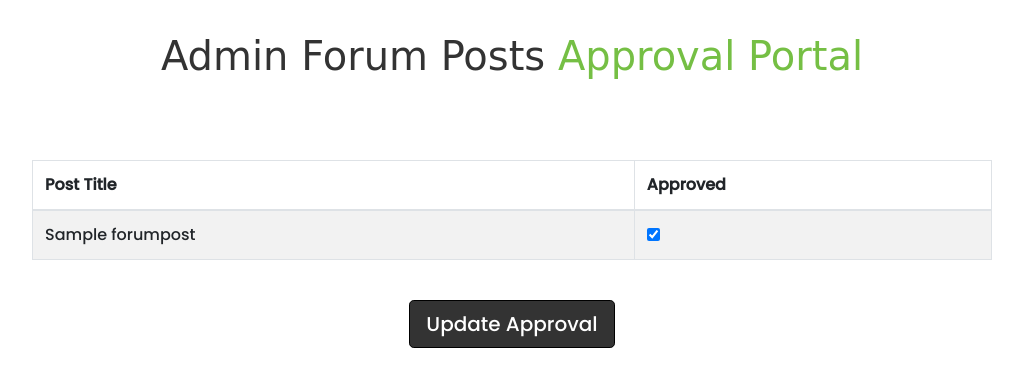
After one commit to jenny-hub90/FinalYearProject, a Django app: page /Forum_postsapproval in a window 1280 px wide. The commit adds this page. Shown: the top 387 px of the page, without its empty margins (128-1151 px from the left). Run offline with Django 3.2, Linux system fonts and the light colour scheme; a user stored in the database is signed in; tables that the repository leaves empty hold one stand-in row (values such as "Sample post").

Commit message:
made a new page for admin to view the approved and the unapproved forum posts

```diff
--- a/heraldsupportclan/HSC/urls.py
+++ b/heraldsupportclan/HSC/urls.py
@@ -33,6 +33,7 @@ urlpatterns = [
     path('reset_password_complete/',
     auth_views.PasswordResetCompleteView.as_view(template_name="registration/password_reset_done.html"),
     name="password_reset_complete"),
+     path('Forum_postsapproval',views.Forum_postsapproval , name="Forum_postsapproval"),
 
     path('eventinfo', views.eventinfo, name='eventinfo'),
     path('studentreview', views.studentreview, name='studentreview'),
@@ -41,4 +42,5 @@ urlpatterns = [
     path('latest_posts', latest_posts, name="latest_posts"),
     path('search_result',search_result , name="search_result"),
 
+
 ]
--- a/heraldsupportclan/HSC/views.py
+++ b/heraldsupportclan/HSC/views.py
@@ -1,5 +1,4 @@
 from multiprocessing import context
-from turtle import pos, title
 from django.shortcuts import render, get_object_or_404, redirect
 from .models import Author, EventGalleryCategory, EventGalleryPictures, EventReview, LatestEvents, Post, slider, review,  Eventslider, Eventabout, Category, ForumPost,Comment,Reply,Gallery
 from django.views.generic import ListView
@@ -7,9 +6,7 @@ from .utils import update_views
 from .forms import UpdateForm,ForumPostForm
 from django.contrib.auth.models import User
 from django.core.paginator import Paginator, PageNotAnInteger, EmptyPage
-
-
-
+from django.contrib import messages
 
 
 # Create your views here.
@@ -25,11 +22,6 @@ def loginPage(request):
 def ForgotPassword(request):
     return render(request, 'ForgotPassword.html')
 
-
-
-def update_profile(request):
-    context={}
-    return render(request,'update.html',context)
 
 def Home(request):
    secs = LatestEvents.objects.all()
@@ -188,3 +180,20 @@ def search_result(request):
 
 def team(request):
     return render(request, "team.html")
+
+def Forum_postsapproval(request):
+    Forum_post_list = ForumPost.objects.all().order_by('-date')
+    if request.user.is_superuser:
+        if request.method == "POST":
+            id_list = request.POST.getlist('boxes')
+            #update database
+            for x in id_list:
+                ForumPost.objects.filter(pk=int(x)).update(approved=True)
+
+            messages.success(request,("Forum Posts Approval Has Been Updated!"))
+            return redirect('Forums')
+        else:
+            return render(request,'Forum_postsapproval.html',{'Forum_post_list':Forum_post_list})
+    else:
+        messages.success(request,("You are not authorized to view this page"))
+        return redirect('Home')
--- a/heraldsupportclan/static/css/team.css
+++ b/heraldsupportclan/static/css/team.css
@@ -1,3 +1,4 @@
+@import url('https://fonts.googleapis.com/css2?family=Baloo+2&family=Poppins:wght@500&display=swap" rel="stylesheet');
 * {
     padding: 0;
     margin: 0;
--- a/heraldsupportclan/templates/Event.html
+++ b/heraldsupportclan/templates/Event.html
@@ -30,6 +30,9 @@
       <a href="{% url 'Forums' %}">Forums</a>
       <a href="{% url 'Event' %}">Events</a>
       <a href="{% url 'Newsletter' %}">Newsletter</a>
+      {%  if user.is_superuser %}
+      <a href= "{% url 'Forum_postsapproval' %}"> Approval Posts</a>
+      {% endif %}
     </nav>
 
     <div id="menu-bars" class="fas fa-bars"></div>
--- /dev/null
+++ b/heraldsupportclan/templates/Forum_postsapproval.html
@@ -0,0 +1,76 @@
+<!DOCTYPE html>
+<html lang="en">
+    <head>
+    <link rel="stylesheet" href="https://cdn.jsdelivr.net/npm/bootstrap@4.3.1/dist/css/bootstrap.min.css" integrity="sha384-ggOyR0iXCbMQv3Xipma34MD+dH/1fQ784/j6cY/iJTQUOhcWr7x9JvoRxT2MZw1T" crossorigin="anonymous">
+    </head>
+<body>
+<h1 style="text-align:center; margin-block:12px; color:#333; padding:20px; font-family: cursive;"> Admin Forum Posts <span>Approval Portal</span></h1>
+<style>
+    @import url('https://fonts.googleapis.com/css2?family=Baloo+2&family=Poppins:wght@500&display=swap" rel="stylesheet');
+    *{
+        font-family: 'Poppins', sans-serif;
+      }
+    .table {
+        width: 75%;
+        margin-bottom: 1rem;
+        color: #212529;
+        margin-left: auto;
+        margin-right: auto;
+    }
+    h1 span {
+        color:  #75bf44;
+        font-family: cursive;
+
+    }
+    .btn{
+        display:flex;
+        margin:auto;
+    }
+    .btn-secondary {
+        color: #fff;
+        background-color: #333;
+        border-color: #000;
+    }
+    .btn:hover{
+      background-color: #75bf44;
+    }
+</style>
+<br/><br/>
+<form action="" method=POST>
+    {% csrf_token %}
+<table class = "table table-striped table-hover
+table-bordered">
+    <thead>
+        <tr>
+            <th scope="col"> Post Title</th>
+            <th scope="col">Approved</th>
+        </tr>
+    </thead>
+    <tbody>
+    {% for ForumPost in  Forum_post_list %}
+    <tr>
+    <td>{{ForumPost}}</td>
+    <td>
+        {% if ForumPost.approved %}
+        <div class="form-check">
+            <input class="form-check-input"
+             type="checkbox" checked="checked" value={{ForumPost.id}}
+             name="boxes">
+        </div>
+        {% else %}
+        <div class="form-check">
+            <input class="form-check-input"
+             type="checkbox"  value={{ForumPost.id}}
+             name="boxes">
+        </div>
+        {% endif %}
+
+    </td>
+    {% endfor %}
+
+    </tbody>
+</table>
+</br>
+ <button type="submit" class="btn btn-secondary btn-lg">Update Approval</button>
+</body>
+ </html>
--- a/heraldsupportclan/templates/Forums.html
+++ b/heraldsupportclan/templates/Forums.html
@@ -28,6 +28,9 @@
       <a href="{% url 'Forums' %}">Forums</a>
       <a href="{% url 'Event' %}">Events</a>
       <a href="{% url 'Newsletter' %}">Newsletter</a>
+      {%  if user.is_superuser %}
+      <a href= "{% url 'Forum_postsapproval' %}"> Approval Posts</a>
+      {% endif %}
     </nav>
 
     <div id="menu-bars" class="fas fa-bars"></div>
--- a/heraldsupportclan/templates/Newsletter.html
+++ b/heraldsupportclan/templates/Newsletter.html
@@ -29,6 +29,9 @@
     <a href="{% url 'Forums' %}">Forums</a>
     <a href="{% url 'Event' %}">Events</a>
     <a href="{% url 'Newsletter' %}">Newsletter</a>
+    {%  if user.is_superuser %}
+    <a href= "{% url 'Forum_postsapproval' %}"> Approval Posts</a>
+    {% endif %}
     </nav>
 
     <div id="menu-bars" class="fas fa-bars"></div>
--- a/heraldsupportclan/templates/base.html
+++ b/heraldsupportclan/templates/base.html
@@ -27,6 +27,9 @@
       <a href="{% url 'Forums' %}">Forums</a>
       <a href="{% url 'Event' %}">Events</a>
       <a href="{% url 'Newsletter' %}">Newsletter</a>
+      {%  if user.is_superuser %}
+      <a href= "{% url 'Forum_postsapproval' %}"> Approval Posts</a>
+      {% endif %}
     </nav>
 
     <div id="menu-bars" class="fas fa-bars"></div>
--- a/heraldsupportclan/templates/detail.html
+++ b/heraldsupportclan/templates/detail.html
@@ -28,6 +28,9 @@
       <a href="{% url 'Forums' %}">Forums</a>
       <a href="{% url 'Event' %}">Events</a>
       <a href="{% url 'Newsletter' %}">Newsletter</a>
+      {%  if user.is_superuser %}
+      <a href= "{% url 'Forum_postsapproval' %}"> Approval Posts</a>
+      {% endif %}
     </nav>
 
     <div id="menu-bars" class="fas fa-bars"></div>
--- a/heraldsupportclan/templates/posts.html
+++ b/heraldsupportclan/templates/posts.html
@@ -29,6 +29,9 @@
       <a href="{% url 'Forums' %}">Forums</a>
       <a href="{% url 'Event' %}">Events</a>
       <a href="{% url 'Newsletter' %}">Newsletter</a>
+      {%  if user.is_superuser %}
+      <a href= "{% url 'Forum_postsapproval' %}"> Approval Posts</a>
+      {% endif %}
     </nav>
 
     <div id="menu-bars" class="fas fa-bars"></div>
--- a/heraldsupportclan/templates/update.html
+++ b/heraldsupportclan/templates/update.html
@@ -76,6 +76,7 @@ h2 span {
 }
 
 </style>
+
 <div class="user_card">
 <div class= "form-group">
   <form method="POST" action="." enctype="multipart/form-data" style="margin-left:150px;margin-bottom: 150px;">
```
Also changed, not shown: heraldsupportclan/accounts/templates/registration/password_reset.html (+6 -1 lines), heraldsupportclan/accounts/views.py (+18 -12 lines), heraldsupportclan/heraldsupportclan/settings.py (+2 -17 lines), heraldsupportclan/static/css/Home.css (+10 -1 lines), heraldsupportclan/templates/Home.html (+7 -2 lines), heraldsupportclan/accounts/forms.py (line endings or trailing spaces), heraldsupportclan/media/authors/p8.jpeg (added), heraldsupportclan/static/Images/2b8whnc.jpg (added).
